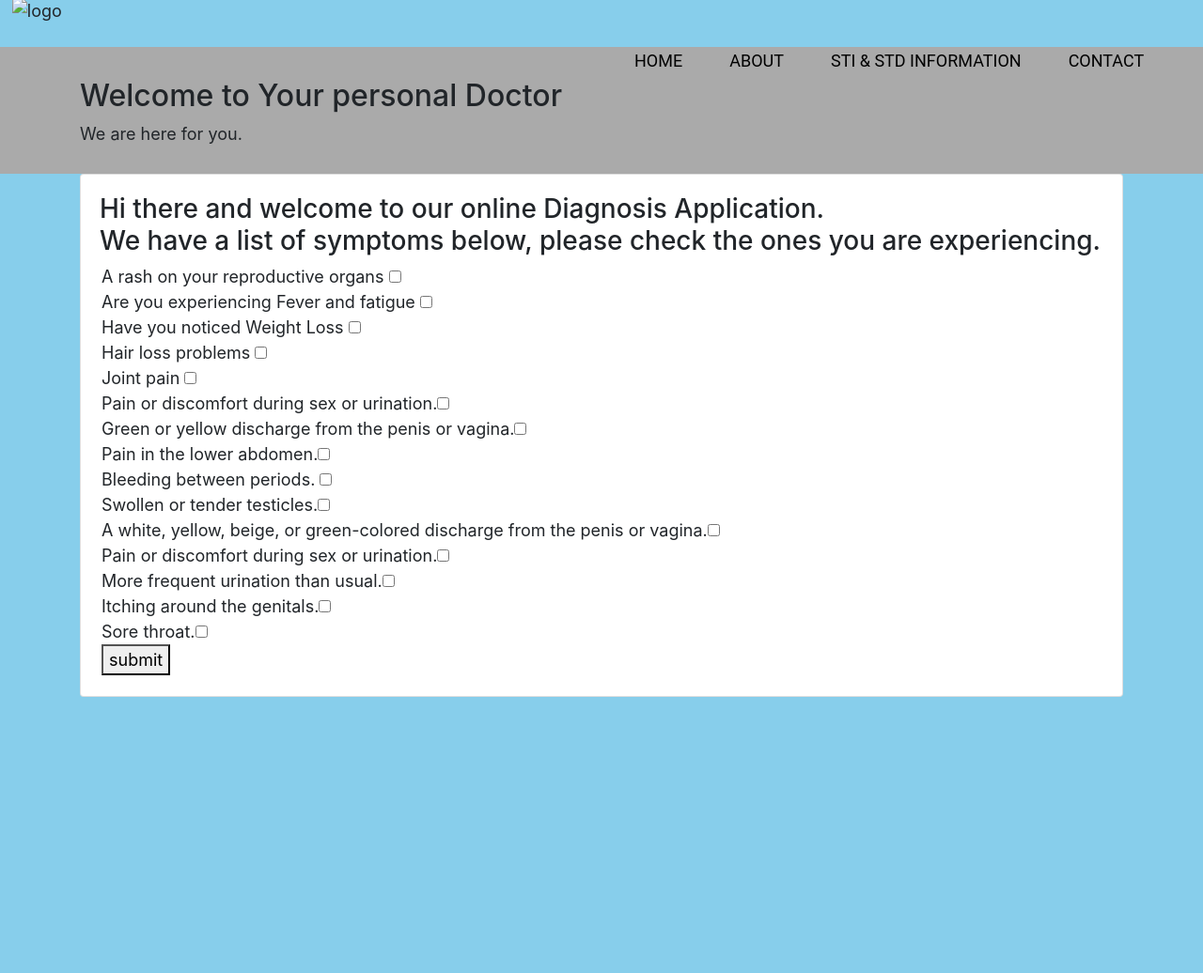
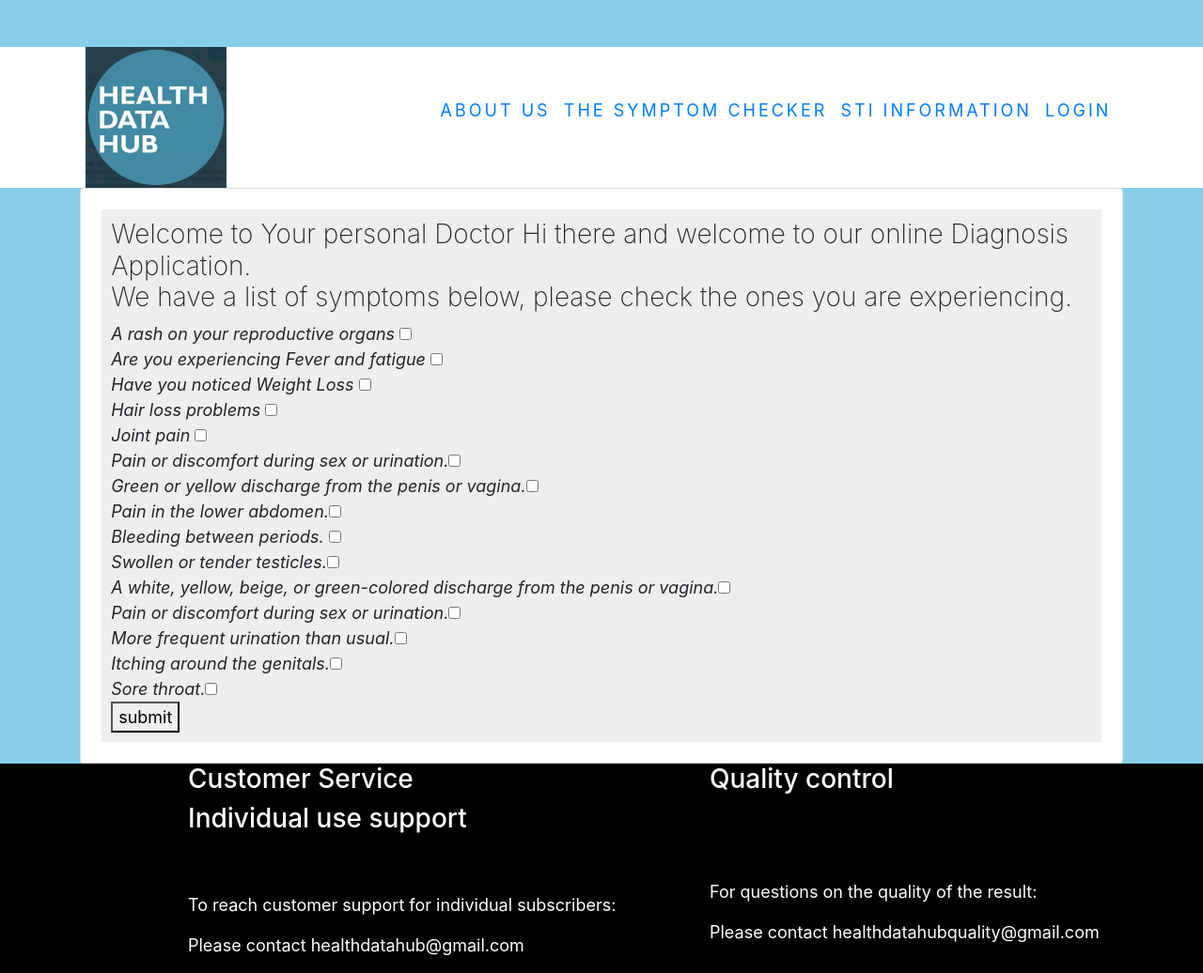
Before and after one commit to Antony-me/HealthHub, a plain HTML site: page pages/diagnosis.html in a window 1280 px wide. Shown: the whole page at 94% size. Before the commit the page ends 800 px from the top, so only its background shows below. Drawn offline with nearby package versions, Linux system fonts and the light colour scheme.

Commit message:
Styles the symptoms checker card

```diff
--- a/css/diag.css
+++ b/css/diag.css
@@ -3,55 +3,55 @@ body{
     padding-top: 50px;
     font-size: 18px;
 }
-
 nav{
     display: flex;
+    justify-content: space-around;
     align-items: center;
-    justify-content: space-between;
-    height: 20px;
+    background-color: white;
+    height: 150px;
 }
-nav ul{
-    display: flex;
-}
-.logo{
-    display: flex;
+nav .logo img{
     height: 150px;
     width: 150px;
 }
-.nav-items li{
+.navlinks{
+    display: flex;
+    justify-content: space-around;
+    width: 60%;
+}
+.navlinks :hover{
+    background-color:yellow;
+}
+.navlinks a{
+    text-decoration: none;
+    font-size: 18px;
+    letter-spacing: 3px;
+    text-transform: uppercase;
+    font-family: 'Roboto' sans-serif;
+}
+.navlinks li{
     list-style: none;
-    margin-right: 50px;
 }
-.nav-items li a{
-    color: black;
-    font-family: "Roboto", sans-serif;
-    font-size: 18px;
-    text-decoration: none;
+.jumbtron{
+    background-color: #aaa;
+    padding: 10%;
 }
-/*
-.context{
-    padding-top: 30px;
-    font-size: 20px;
+.jumbtron .card{
+    width: 100%;
+
 }
-.navigation{
-    height: 150px;
-    background-color: white;
+.card-body{
+    background-color: #eee;
+    padding: 10px;
+    margin: 2%;
+
 }
+.card-body h3{
+    font-weight: 200;
+}
+
 .footer{
     background-color: black;
     color: white;
     padding-left: 200px;
-} */
-.jumbtron{
-    background-color: #aaa;
-    padding: 1%;
 }
-.jumbtron .card{
-    border: 2px solid chocolate;
-
-}
-
-.card-body form{
-    margin: 2px;
-    border: 2px soilid red;
-}
--- a/js/diagnos.js
+++ b/js/diagnos.js
@@ -1,6 +1,6 @@
 var metrixSy= 0;
-var metrixCly = 1;
-var metrixGono = 2;
+var metrixCly = 0;
+var metrixGono = 0;
 
 function is_checked(){
   var syphilisA =document.getElementById('rash').checked;
@@ -26,10 +26,9 @@ function is_checked(){
   var newChlymydia = [chlymydiaA, chlymydiaB, chlymydiaC, chlymydiaD, chlymydiaE];
   var newGono =[gonorrheaA, gonorrheaB,gonorrheaC, gonorrheaD, gonorrheaE];
 
-  var newDisease = [newSyphilis, newChlymydia, newGono];
+  var newDisease =[newSyphilis, newChlymydia, newGono]
 
-
-  newDisease[0].forEach(function(symp){
+  newSyphilis.forEach(function(symp){
     for(i=0;i< 5; i ++);
     if( symp == true){
       metrixSy +=1;
@@ -38,5 +37,28 @@ function is_checked(){
       return false;
     }
   })
-  alert('You have ' + metrixSy + ' symptom(s) for Syphilis.. ' + '  You have ' + metrixCly + ' symptom(s) for Chlymydia... ' + '  You have'  + metrixGono +  ' symptom(s) for Gono');
+  alert('You have ' + metrixSy + ' symptom(s) for Syphilis.. ' );
+
+  newChlymydia.forEach(function(smp){
+    for(i=0;i< 5; i ++);
+    if( smp == true){
+      metrixCly +=1;
+    }
+    else{
+      return false;
+    }
+  })
+  alert( '  You have ' + metrixCly + ' symptom(s) for Chlymydia... ');
+
+  newGono.forEach(function(gono){
+    for(i=0;i< 5; i ++);
+    if( gono == true){
+      metrixGono +=1;
+    }
+    else{
+      return false;
+    }
+  })
+  alert( '  You have ' + metrixCly + ' symptom(s) for Gonorrhea ... ');
+
 }
--- a/pages/diagnosis.html
+++ b/pages/diagnosis.html
@@ -9,37 +9,36 @@
     <link rel="stylesheet" href="/css/diag.css">
 </head>
 <header>
-
+    <nav>
+        <div class="logo">
+            <img src="/images/logo.png" alt="">
+        </div>
+        <ul class="navlinks">
+            <li>
+                <a href="">About Us</a>
+            </li>
+            <li>
+                <a href="/pages/diagnosis.html">The symptom Checker </a>
+            </li>
+            <li>
+                <a href="">STI information</a>
+            </li>
+            <li>
+                <a href="#HealthhubHome.html">login</a>
+            </li>
+        </ul>
+    </nav>
 </header>
-   <div class="jumbtron jumbotron-fluid">
-    <nav class="navigation">
-        <div class="logo">
-          <img src="./Rectangle 1 (2).png" alt="logo">
-        </div>
-        <div class="nav-items">
-          <ul>
-            <li><a href="#home">HOME</a></li>
-            <li><a href="#about">ABOUT</a></li>
-            <li><a href="#">STI & STD INFORMATION</a></li>
-            <li><a href="#contact">CONTACT</a></li>
-          </ul>
-        </div>
-    </nav>
-    <div class="container">
-        <h2>Welcome to Your personal Doctor</h2>
-        <p>We are here for you.</p>
-    </div>
-   </div>
-
     <div class="container">
         <div jumbotron>
             <div class="card">
                 <div class="card-body">
                     <h3>
+                        Welcome to Your personal Doctor
                         Hi there and welcome to our online Diagnosis Application. <br>
                         We have a list of symptoms below, please check the ones you are experiencing.
-
-                </h3>
+                    </h3>
+                    <em>
                     <form id= "diseases" onsubmit="return is_checked()">
                         <div class="syphili">
                             A rash on your reproductive organs <input type="checkbox" name="symptoms" value="syphilis" id="rash"> <br>
@@ -64,12 +63,13 @@
                             <button>submit</button>
                         </div>
                     </form>
+                </em>
 
                 </div>
             </div>
         </div>
     </div>
-    <!-- <footer>
+    <footer>
         <div class="footer" id="contact">
           <div class="row">
             <div class="col-md-6">
@@ -90,7 +90,7 @@
             </div>
           </div>
         </div>
-      </footer> -->
+      </footer>
     <script src="../js/diagnos.js"></script>
 </body>
 </html>
```
Also changed, not shown: images/logo.png (added).
